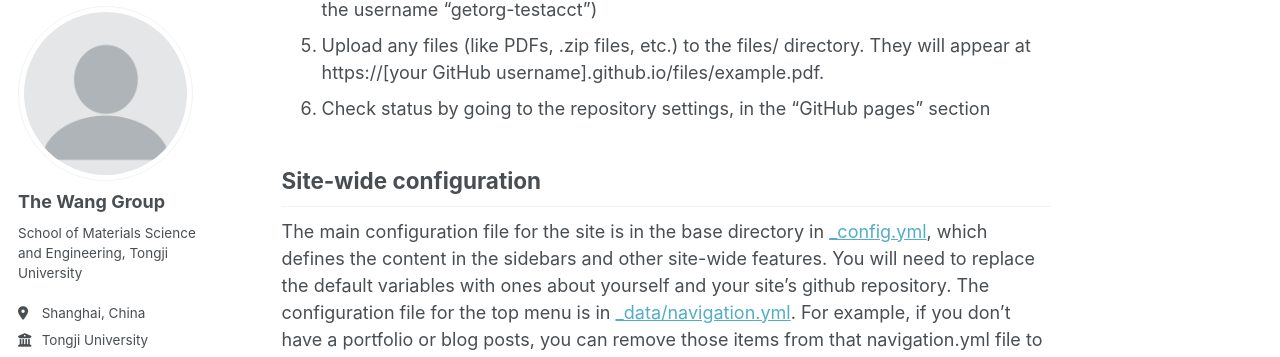
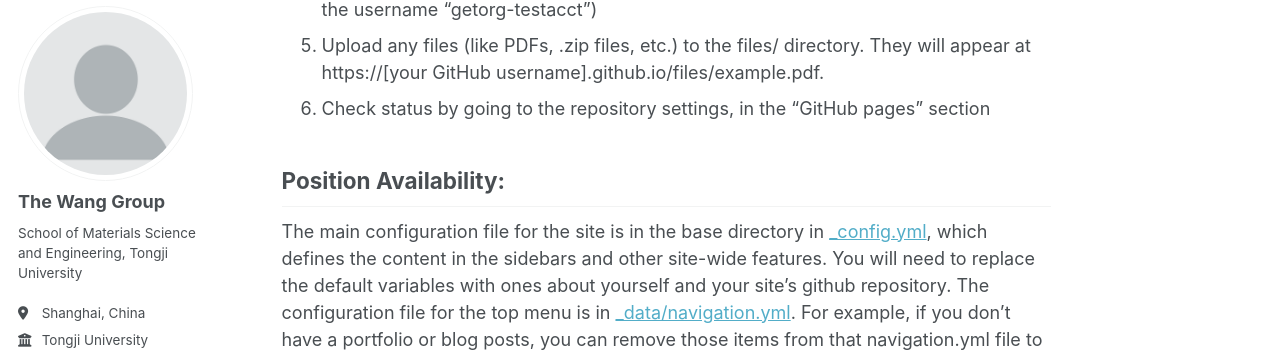
Before and after one commit to wadse-beep/wadse-beep.github.io, a Jekyll site: the page built from _pages/about.md, in a window 1280 px wide and 900 px high, scrolled down 1211 px. Shown: the part 93-450 px from the top of the window. Built offline with Jekyll 4.4.1, drawn with Linux system fonts in a browser that asks for light colours; some web fonts are replaced.

Commit message:
Update about.md

```diff
--- a/_pages/about.md
+++ b/_pages/about.md
@@ -30,8 +30,8 @@ Getting started
 1. Upload any files (like PDFs, .zip files, etc.) to the files/ directory. They will appear at https://[your GitHub username].github.io/files/example.pdf.
 1. Check status by going to the repository settings, in the "GitHub pages" section
 
-Site-wide configuration
-------
+Position Availability:
+--
 The main configuration file for the site is in the base directory in [_config.yml](https://github.com/academicpages/academicpages.github.io/blob/master/_config.yml), which defines the content in the sidebars and other site-wide features. You will need to replace the default variables with ones about yourself and your site's github repository. The configuration file for the top menu is in [_data/navigation.yml](https://github.com/academicpages/academicpages.github.io/blob/master/_data/navigation.yml). For example, if you don't have a portfolio or blog posts, you can remove those items from that navigation.yml file to remove them from the header.
 
 Create content & metadata
```
